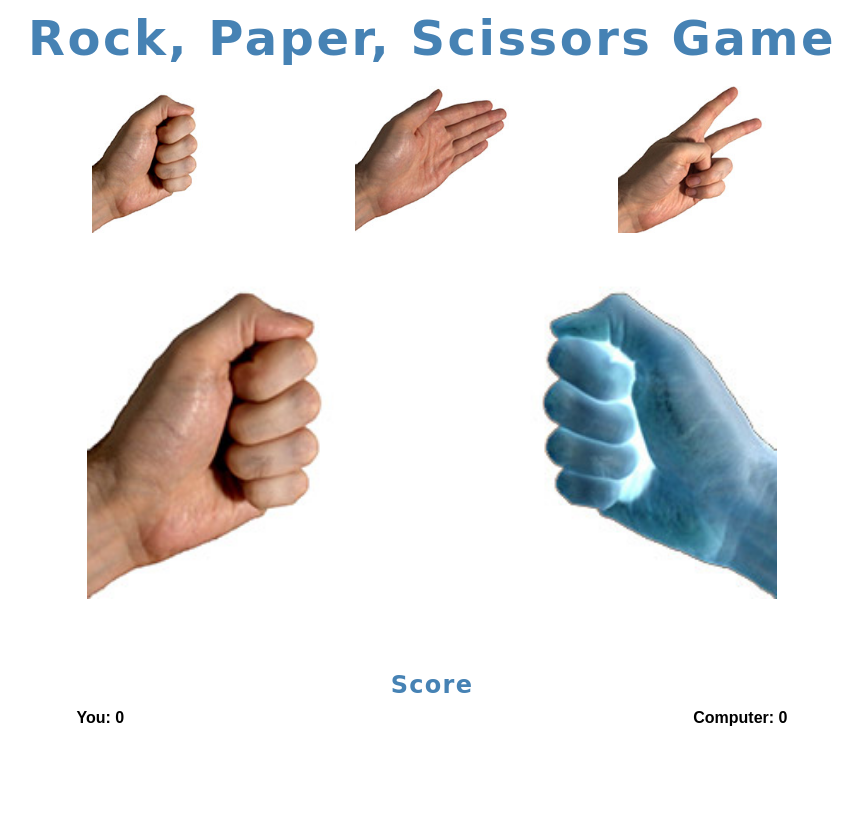
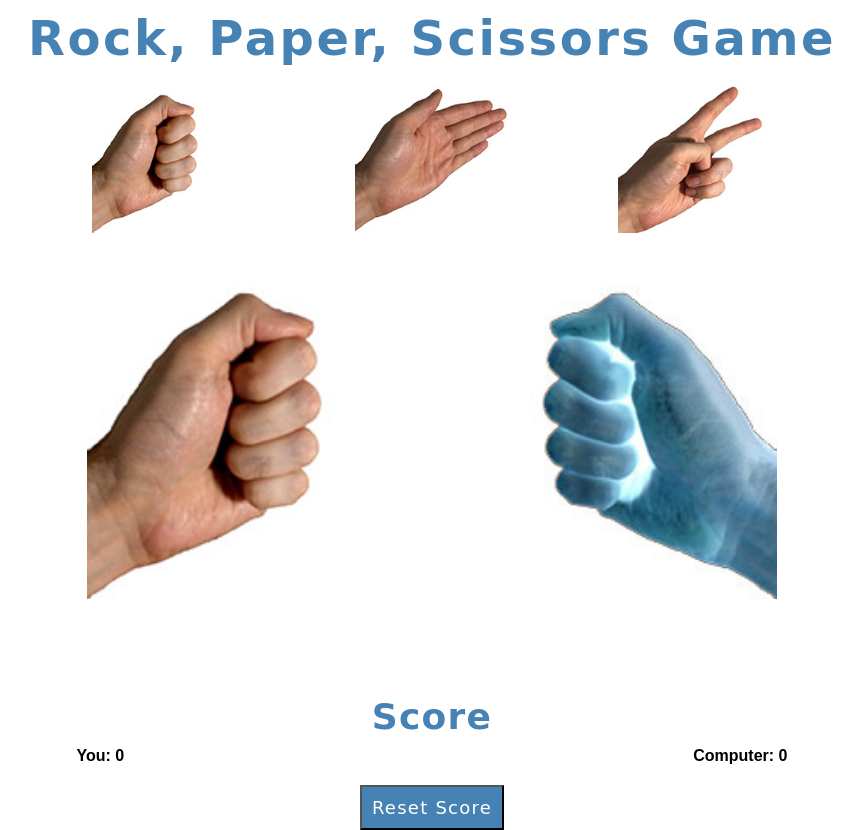
Before and after one commit to GreenApple76/rock-paper-scissors, a plain HTML site: page index.html in a window 1280 px wide. Shown: the whole page, without its empty margins (208-1071 px from the left). Before the commit the page ends 800 px from the top, so only its background shows below. Drawn offline with nearby package versions, Linux system fonts and the light colour scheme; a web font is replaced by a local one.

Commit message:
add reset score functionality

```diff
--- a/css/main.css
+++ b/css/main.css
@@ -39,9 +39,23 @@ h1 {
 h2 {
     color: steelblue;
     font-family: 'Chicle', cursive;
-    font-size: 2.4rem;
+    font-size: 3.6rem;
     letter-spacing: 0.125rem;
     margin-bottom: 1rem;
+}
+
+button {
+    background-color: steelblue;
+    color: white;
+    font-family: 'Chicle', cursive;
+    font-size: 1.8rem;
+    letter-spacing: 0.125rem;
+    padding: 1rem;
+    margin-top: 2rem;
+}
+
+button:hover {
+    background-color: #38688f;
 }
 
 .choices,
@@ -97,7 +111,7 @@ h2 {
 }
 .score-headline {
     width: 100%;
-    margin-top: 5rem;
+    margin-top: 7.5rem;
 }
 
 .user-score {
@@ -107,3 +121,7 @@ h2 {
 .computer-score {
     flex-grow: 1;
 }
+
+.reset {
+    width: 100%;
+}
--- a/index.html
+++ b/index.html
@@ -23,6 +23,7 @@
         <div class="score-headline"><h2>Score</h2></div>
         <div class="user-score">You: <span class="user-points">0</span></div>
         <div class="computer-score">Computer: <span class="computer-points">0</span></div>
+        <div class="reset"><button>Reset Score</button></div>
     </div>
     <script src="https://code.jquery.com/jquery-3.2.1.min.js" integrity="sha256-hwg4gsxgFZhOsEEamdOYGBf13FyQuiTwlAQgxVSNgt4=" crossorigin="anonymous"></script>
     <script src="js/main.js"></script>
--- a/js/main.js
+++ b/js/main.js
@@ -101,4 +101,10 @@ $(document).ready(function () {
         }, 1200)
     });
 
+    $('button').on('click', function() {
+        userScore = 0;
+        computerScore = 0;
+        $('.user-points').text(userScore);
+        $('.computer-points').text(computerScore);
+    });
 });
```
